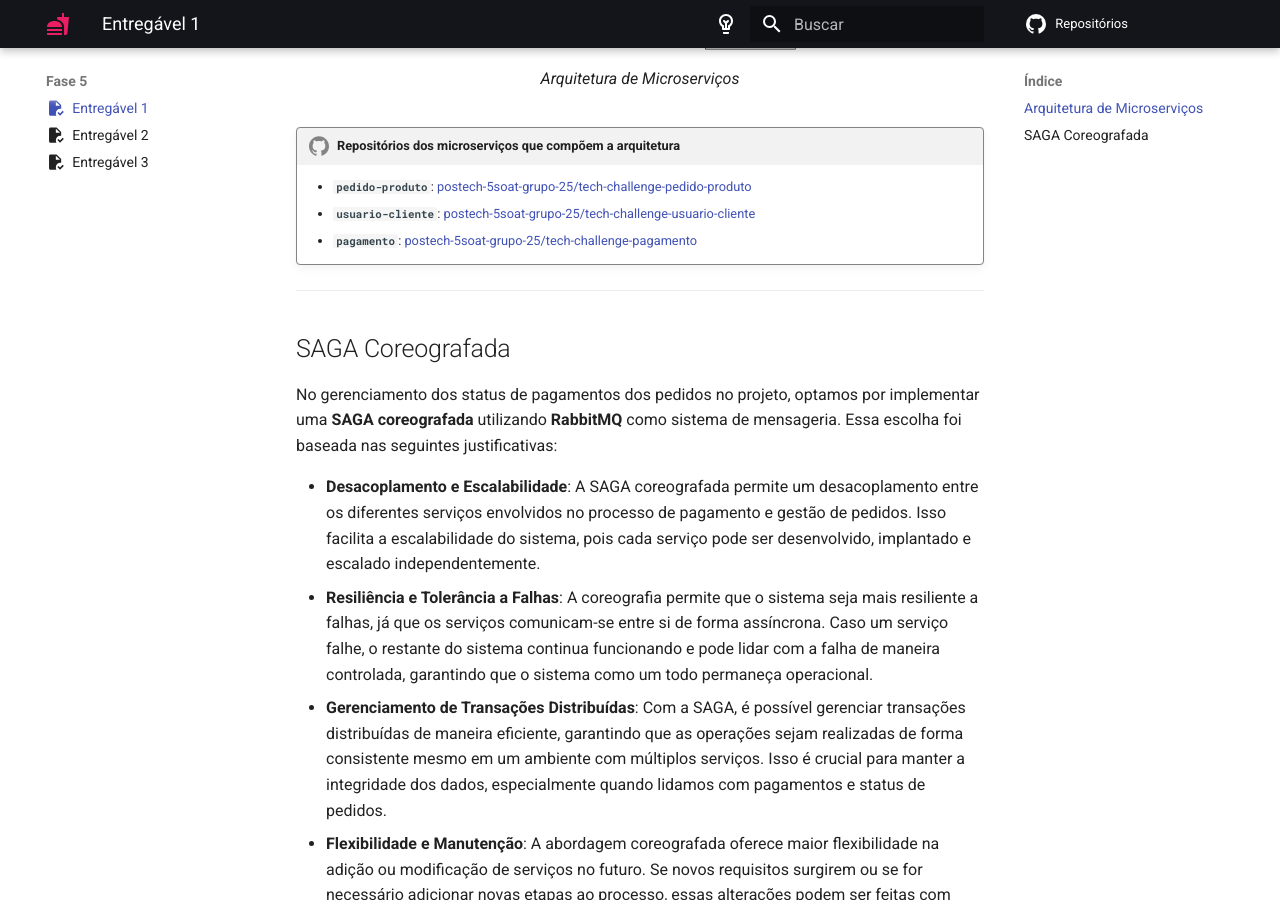
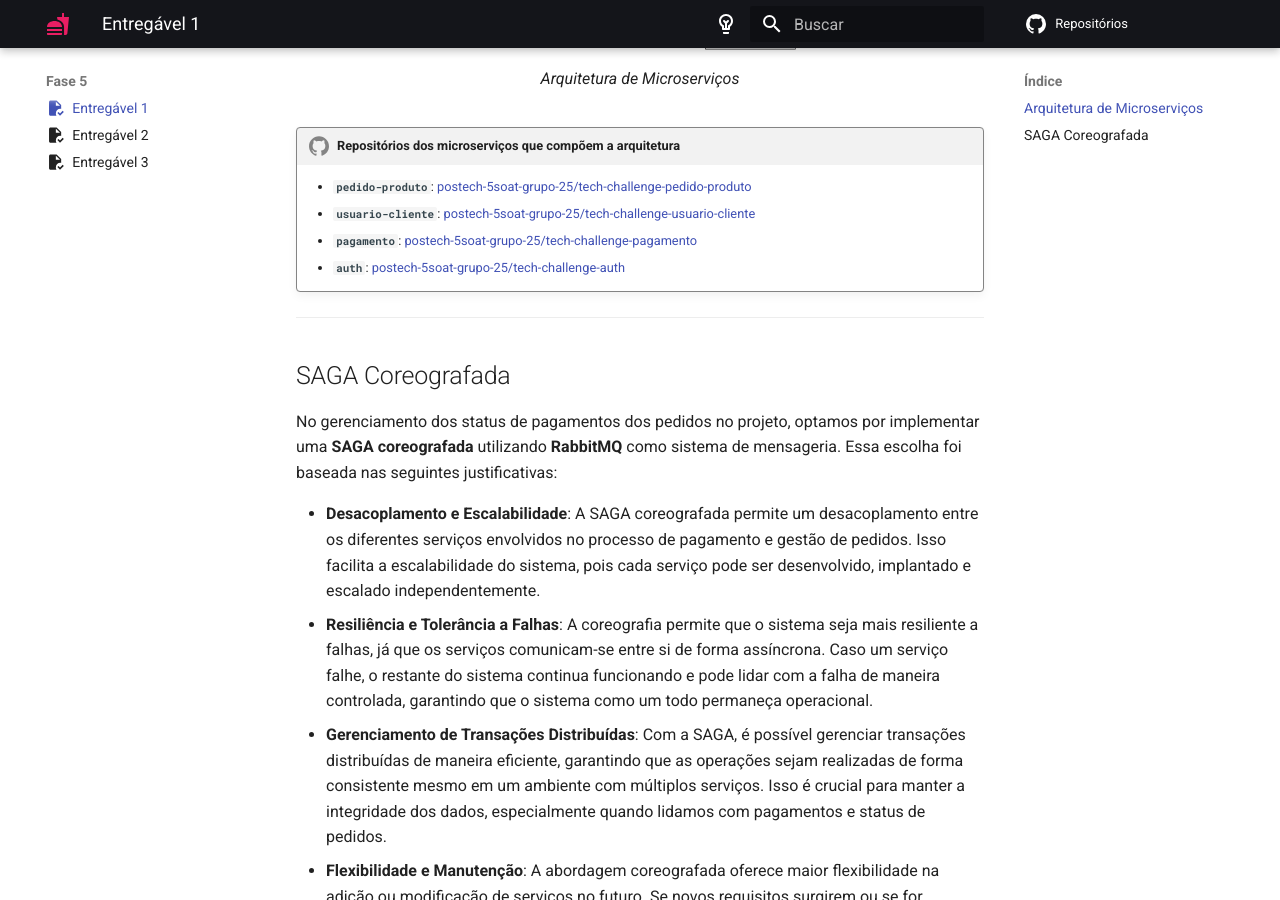
Before and after one commit to postech-5soat-grupo-25/postech-5soat-grupo-25.github.io, an MkDocs documentation site: the page built from docs/fase_5/entregavel_1.md, in a window 1280 px wide and 900 px high, scrolled down 940 px. Built offline with MkDocs 1.6.1 and Material for MkDocs 9.7.7, drawn with Linux system fonts in a browser that asks for light colours.

Commit message:
adicionando microservico de auth

```diff
--- a/docs/fase_5/entregavel_1.md
+++ b/docs/fase_5/entregavel_1.md
@@ -16,6 +16,7 @@ icon: material/file-check
     - **`pedido-produto`**: [postech-5soat-grupo-25/tech-challenge-pedido-produto](https://github.com/postech-5soat-grupo-25/tech-challenge-pedido-produto)
     - **`usuario-cliente`**: [postech-5soat-grupo-25/tech-challenge-usuario-cliente](https://github.com/postech-5soat-grupo-25/tech-challenge-usuario-cliente)
     - **`pagamento`**: [postech-5soat-grupo-25/tech-challenge-pagamento](https://github.com/postech-5soat-grupo-25/tech-challenge-pagamento)
+    - **`auth`**: [postech-5soat-grupo-25/tech-challenge-auth](https://github.com/postech-5soat-grupo-25/tech-challenge-auth)
 
 ---
 
```
